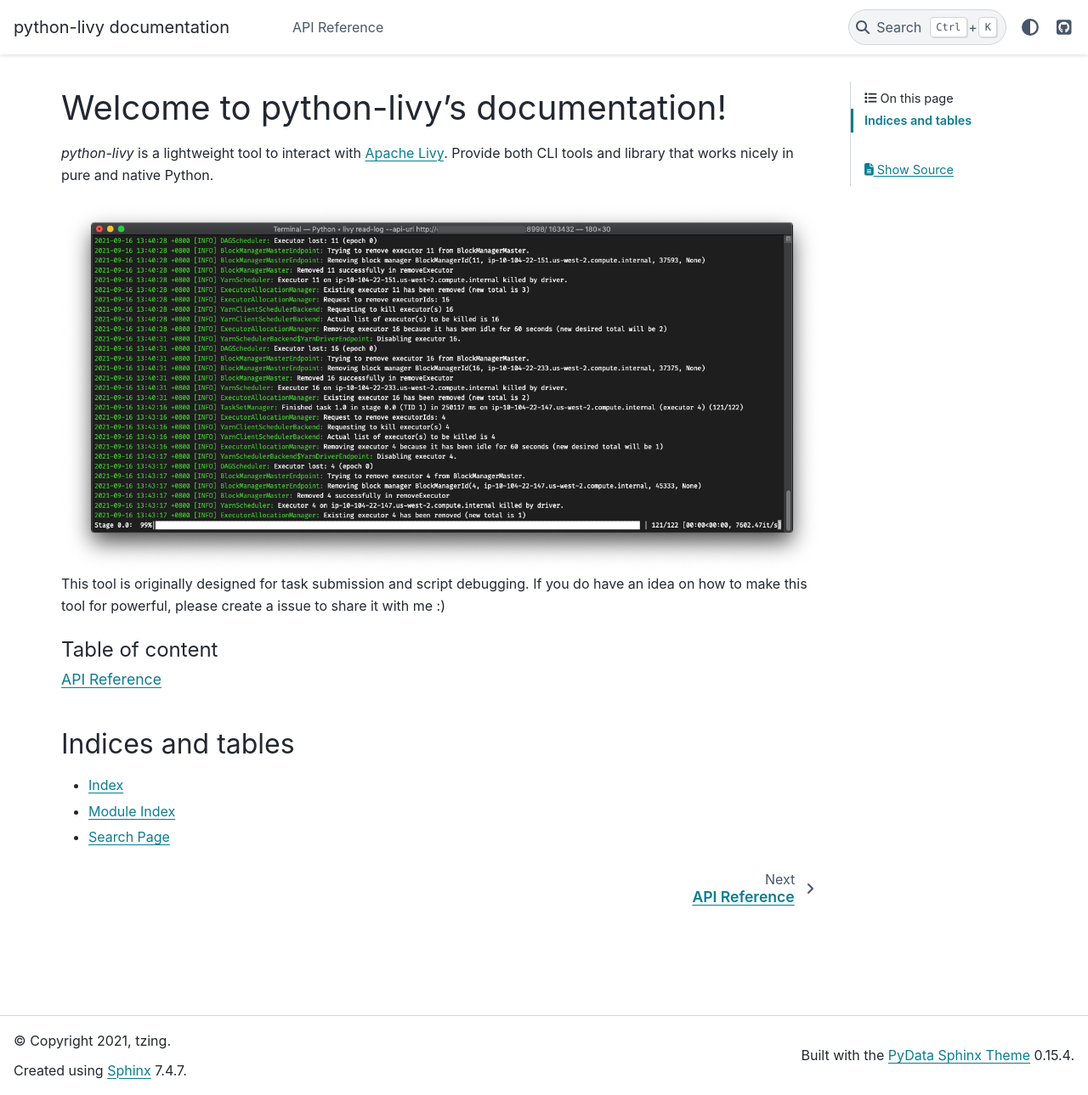
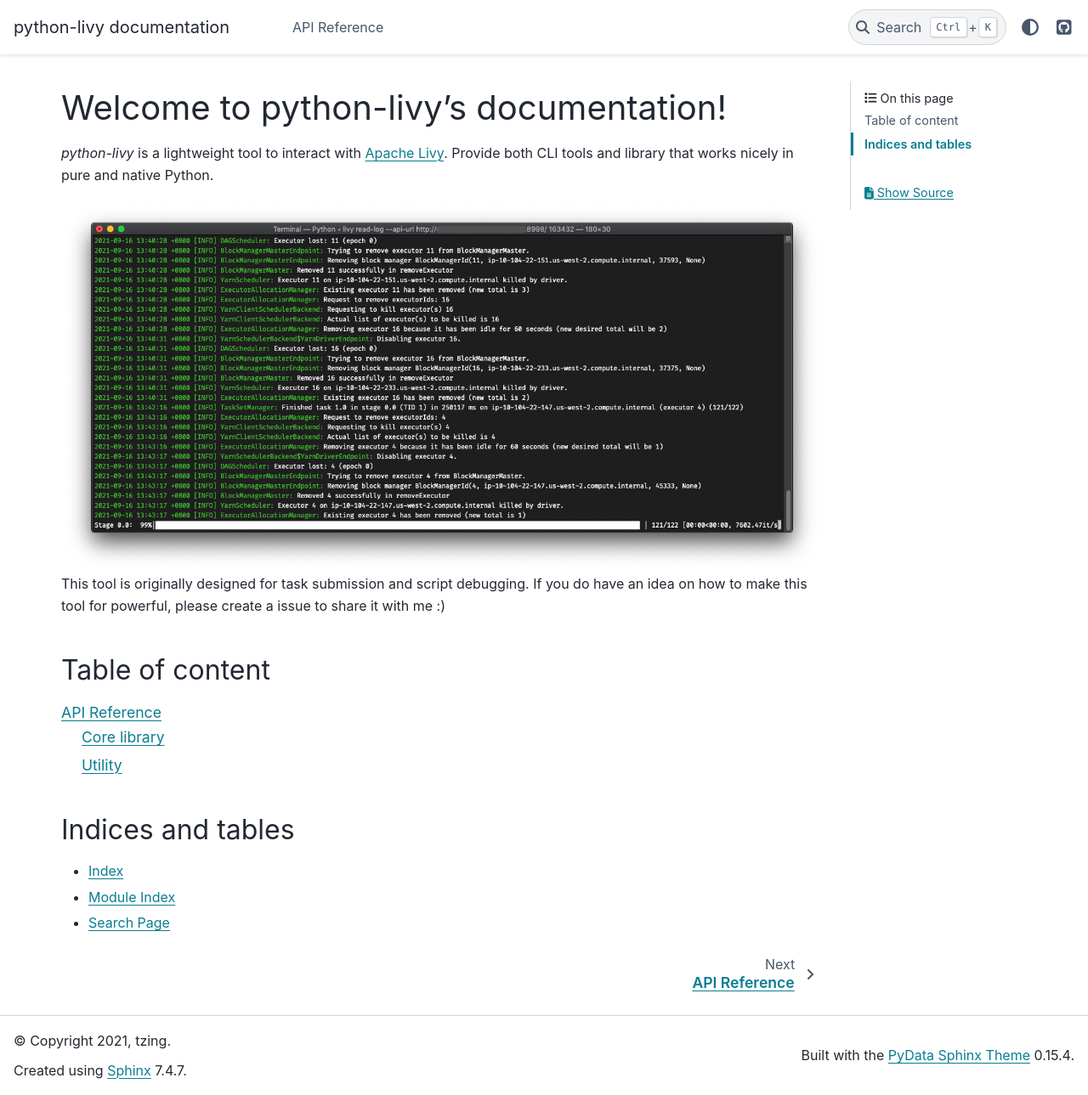
Before and after one commit to tzing/python-livy, a Sphinx documentation site: the page built from docs/index.rst, in a window 1280 px wide and 1289 px high. Shown: the whole window at 85% size. Built offline with Sphinx 7.4.7 and the PyData theme 0.15.4, drawn with Linux system fonts in a browser that asks for light colours; some of the changed lines change nothing that is shown.

Commit message:
fix: homepage format

```diff
--- a/docs/index.rst
+++ b/docs/index.rst
@@ -8,9 +8,11 @@
 This tool is originally designed for task submission and script debugging. If you do have an idea on how to make this tool for powerful, please create a issue to share it with me :)
 
 
+Table of content
+----------------
+
 .. toctree::
-   :caption: Table of content
-   :maxdepth: 1
+   :maxdepth: 2
 
    api/index
 
```
